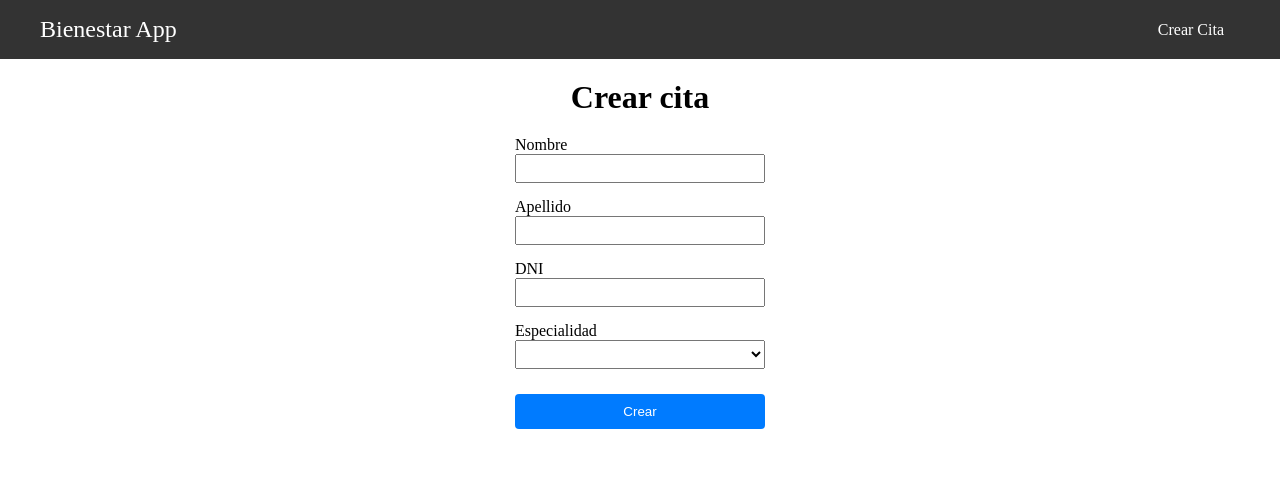
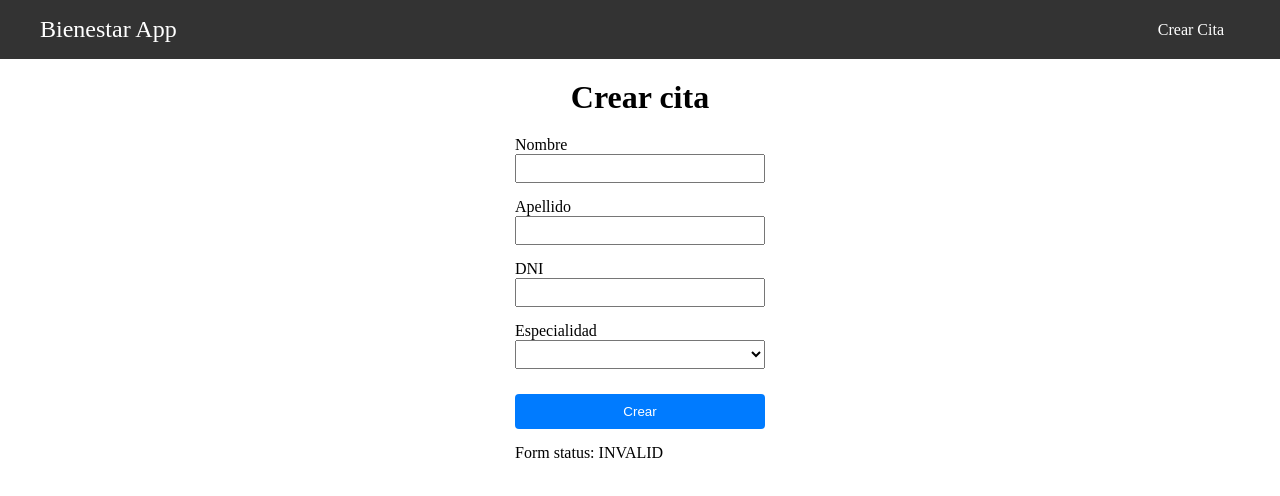
Before and after one commit to angelmotta/ng-appointments-webapp, an Angular app: page /cita in a window 1280 px wide. Shown: the top 496 px of the page. Built offline with nearby package versions, Linux system fonts and the light colour scheme.

Commit message:
feat: create requestAppointment object

```diff
--- a/src/app/appointments/request-appointment/request-appointment.component.html
+++ b/src/app/appointments/request-appointment/request-appointment.component.html
@@ -3,14 +3,31 @@
   <div>
     <label for="firstName">Nombre</label>
     <input id="firstName" type="text" formControlName="firstName" />
+    <div *ngIf="firstName?.invalid && (firstName?.dirty || firstName?.touched)">
+      El campo <em>Nombre</em> es requerido.
+    </div>
   </div>
   <div>
     <label for="lastName">Apellido</label>
     <input id="lastName" formControlName="lastName" />
+    <div *ngIf="lastName?.invalid && (lastName?.dirty || lastName?.touched)">
+      El campo <em>Apellido</em> es requerido.
+    </div>
   </div>
   <div>
     <label for="dni">DNI</label>
     <input id="dni" type="text" formControlName="dni" />
+    <div *ngIf="dni?.invalid && dni?.touched">
+      <div *ngIf="dni?.hasError('required')">
+        El campo <em>DNI</em> es requerido
+      </div>
+      <div *ngIf="dni?.hasError('minlength') || dni?.hasError('maxlength')">
+        El <em>DNI</em> debe ser 8 dígitos
+      </div>
+      <div *ngIf="dni?.hasError('pattern')">
+        El <em>DNI</em> solo debe contener dígitos.
+      </div>
+    </div>
   </div>
   <div>
     <label for="specialty">Especialidad</label>
@@ -20,6 +37,16 @@
       <option value="3">Pediatría</option>
       <option value="4">Psicología</option>
     </select>
+    <div
+      *ngIf="
+        specialtyId?.invalid && (specialtyId?.dirty || specialtyId?.touched)
+      "
+    >
+      Elegir una <em>especialidad</em> es requerido.
+    </div>
   </div>
-  <button type="submit">Crear</button>
+  <button type="submit" [disabled]="!requestAppointmentForm.valid">
+    Crear
+  </button>
+  <p>Form status: {{ requestAppointmentForm.status }}</p>
 </form>
--- a/src/app/appointments/request-appointment/request-appointment.component.ts
+++ b/src/app/appointments/request-appointment/request-appointment.component.ts
@@ -1,22 +1,69 @@
+import { CommonModule } from '@angular/common';
 import { Component } from '@angular/core';
-import { FormControl, FormGroup, ReactiveFormsModule } from '@angular/forms';
+import {
+  FormControl,
+  FormGroup,
+  ReactiveFormsModule,
+  Validators,
+} from '@angular/forms';
+import { AppointmentRequest } from '../models/appointment.model';
 
 @Component({
   selector: 'app-request-appointment',
   standalone: true,
-  imports: [ReactiveFormsModule],
+  imports: [ReactiveFormsModule, CommonModule],
   templateUrl: './request-appointment.component.html',
   styleUrl: './request-appointment.component.css',
 })
 export class RequestAppointmentComponent {
   requestAppointmentForm = new FormGroup({
-    firstName: new FormControl(''),
-    lastName: new FormControl(''),
-    dni: new FormControl(''),
-    specialtyId: new FormControl(''),
+    firstName: new FormControl('', Validators.required),
+    lastName: new FormControl('', Validators.required),
+    dni: new FormControl('', [
+      Validators.required,
+      Validators.minLength(8),
+      Validators.maxLength(8),
+      Validators.pattern(/^\d+$/), // Only allows digits
+    ]),
+    specialtyId: new FormControl('', Validators.required),
   });
+
+  get firstName() {
+    return this.requestAppointmentForm.get('firstName');
+  }
+
+  get lastName() {
+    return this.requestAppointmentForm.get('lastName');
+  }
+
+  get dni() {
+    return this.requestAppointmentForm.get('dni');
+  }
+
+  get specialtyId() {
+    return this.requestAppointmentForm.get('specialtyId');
+  }
+
+  private getFormPayload(): AppointmentRequest {
+    const { firstName, lastName, dni, specialtyId } =
+      this.requestAppointmentForm.value;
+    return {
+      firstName: firstName as string,
+      lastName: lastName as string,
+      dni: dni as string,
+      specialtyId: Number(specialtyId),
+    };
+  }
 
   handleSubmit() {
     console.log(this.requestAppointmentForm.value);
+    if (!this.requestAppointmentForm.valid) {
+      alert('Corregir los campos indicados antes de crear su cita');
+    }
+    const requestAppointment = this.getFormPayload();
+
+    // TODO: send data to the server
+    // If data was sent reset the form
+    this.requestAppointmentForm.reset();
   }
 }
```
Also changed, not shown: src/app/appointments/models/appointment.model.ts (+7 -0 lines).
